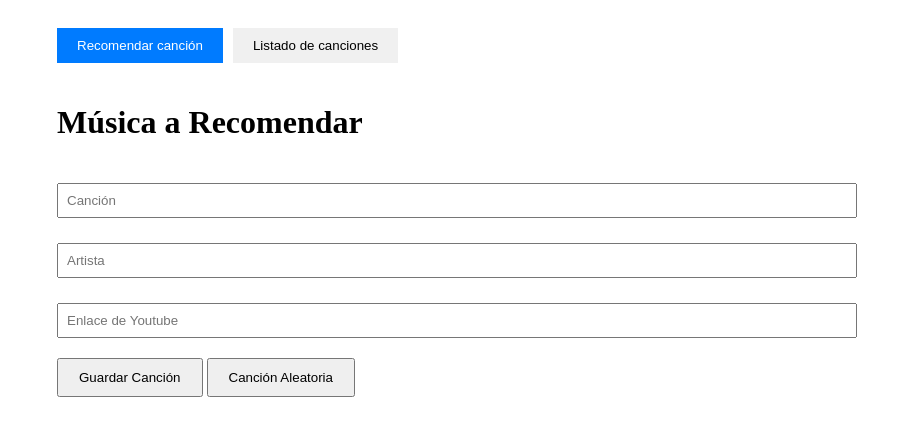
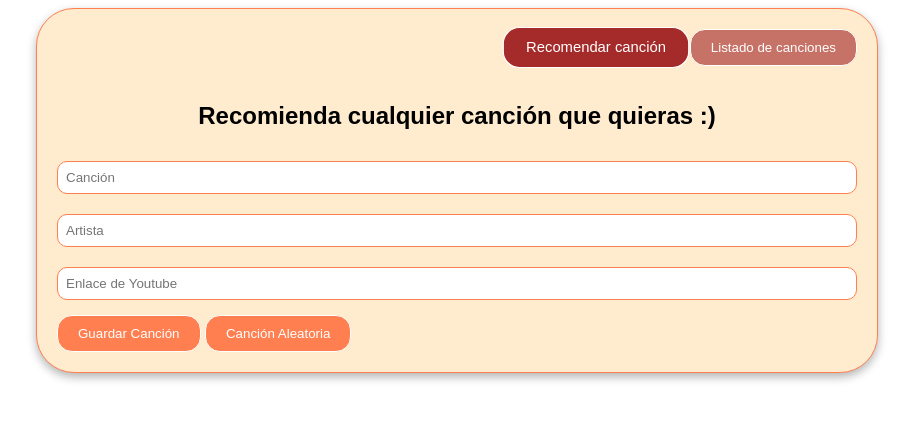
Before and after one commit to Jwerthe/musicR, a plain HTML site: page client/index.html in a window 1280 px wide. Shown: the whole page, without its empty margins (183-1096 px from the left). Drawn offline with Linux system fonts and the light colour scheme.

Commit message:
Mejoras en el diseño

```diff
--- a/client/index.html
+++ b/client/index.html
@@ -18,7 +18,7 @@
 
         <div id="recommendation" class="tab-content active">
             <div id="Form">
-                <h1>Música a Recomendar</h1>
+                <h1>Recomienda cualquier canción que quieras :)</h1>
                 <input type="text" class="inputs" id="song" placeholder="Canción" required>
                 <input type="text" class="inputs" id="artist" placeholder="Artista" required>
                 <input type="url" class="inputs" id="url" placeholder="Enlace de Youtube" required>
--- a/client/styles.css
+++ b/client/styles.css
@@ -1,7 +1,15 @@
+body {
+    font-family: Arial, Helvetica, sans-serif;
+}
+
 .main-container {
     max-width: 800px;
     margin: 0 auto;
     padding: 20px;
+    background-color: blanchedalmond;
+    border-radius: 38px;
+    border: 1px solid coral;
+    box-shadow: 0px 4px 10px rgba(0, 0, 0, 0.3);
 }
 
 .tab-content {
@@ -19,24 +27,41 @@
 .tabs {
     display: flex;
     gap: 10px;
+    justify-content: right;
 }
 
 .tab-button {
     padding: 10px 20px;
     cursor: pointer;
     border: none;
-    background: #f0f0f0;
+    border-radius: 15px;
+    background: rgba(165, 42, 42, 0.623);
+    color: white;
+    border: 1px solid white;
 }
 
 .tab-button.active {
-    background: #007bff;
+    background: brown;
     color: white;
+    transform: scale(1.11);
+    transition: transform 0.4s ease;
 }
 
 #Form {
     display: flex;
     flex-direction: column;
-    gap: 15px;
+    gap: 10px;
+}
+
+input{
+    border: 1px solid coral;
+    border-radius: 10px;
+    caret-color: coral;
+}
+
+h1{
+    text-align: center;
+    font-size: 1.5rem;
 }
 
 .inputs {
@@ -47,17 +72,30 @@
 .send, .get {
     padding: 10px 20px;
     cursor: pointer;
+    border-radius: 15px;
+    border: 1px solid white;
+    background-color: coral;
+    color: white;
+}
+
+.send:hover, .get:hover {
+    border: 1px solid coral;
+    background-color: white;
+    color: coral;
+    transform: scale(1.06);
+    transition: transform 0.4s ease;
 }
 
 .randomSong {
-    border: 1px solid #ddd;
-    padding: 15px;
+    border: 1px solid white;
+    background-color: rgba(255, 127, 80, 0.415);
+    padding: 20px;
     margin: 10px 0;
-    border-radius: 5px;
+    border-radius: 38px;
 }
 
 #songList {
     display: flex;
     flex-direction: column;
-    gap: 15px;
+    gap: 5px;
 }
```
